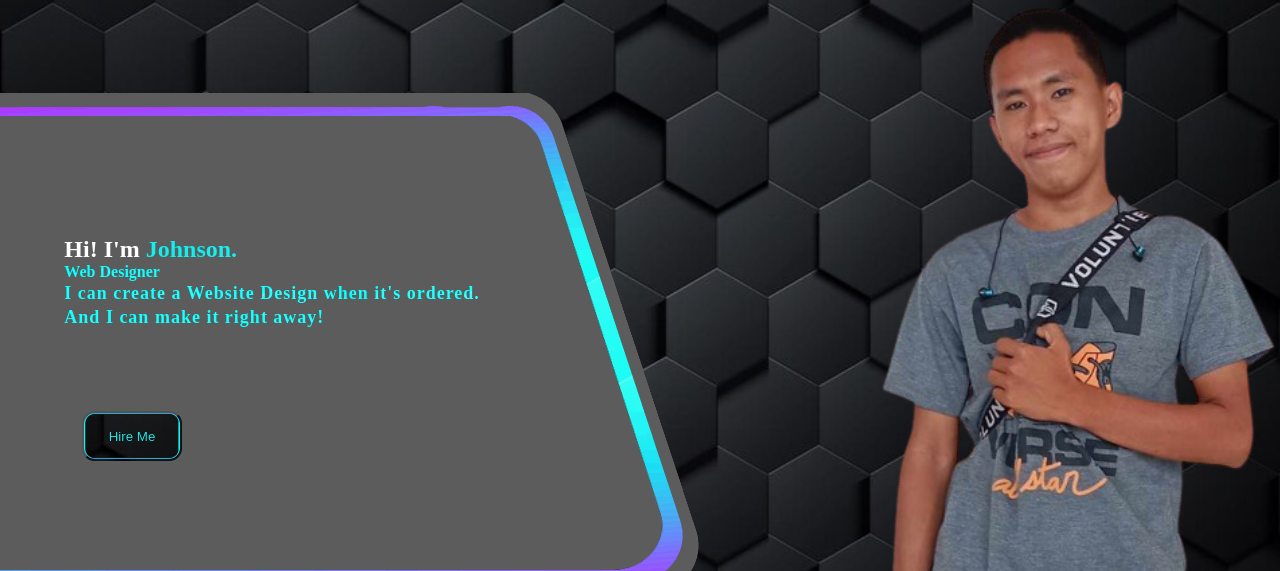
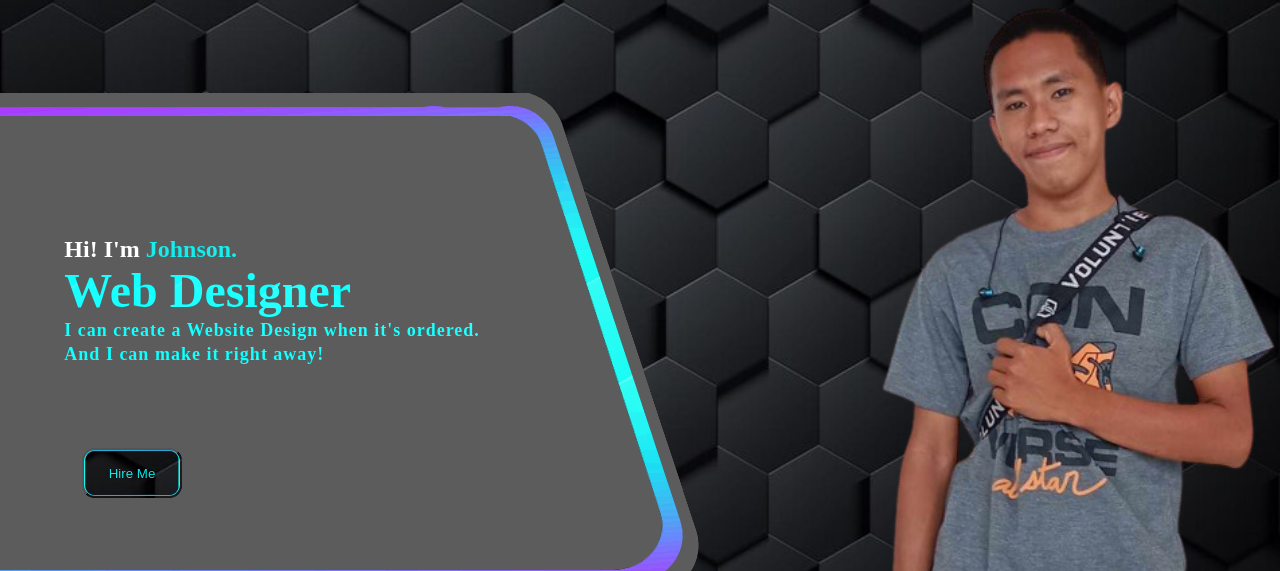
Before and after one commit to JohnsonXK/Webpage-Design, a plain HTML site: page Project_portfolio/index.html in a window 1280 px wide. Shown: the part 229-800 px from the top of the page. Drawn offline with Linux system fonts and the light colour scheme.

Commit message:
Update style.css

```diff
--- a/Project_portfolio/style.css
+++ b/Project_portfolio/style.css
@@ -112,7 +112,7 @@ ul li a:hover{
 }
 
 .info h1{
-  font-size: 1em;
+  font-size: 3em;
   margin-left: 5%;
   color: cyan;
 }
```
